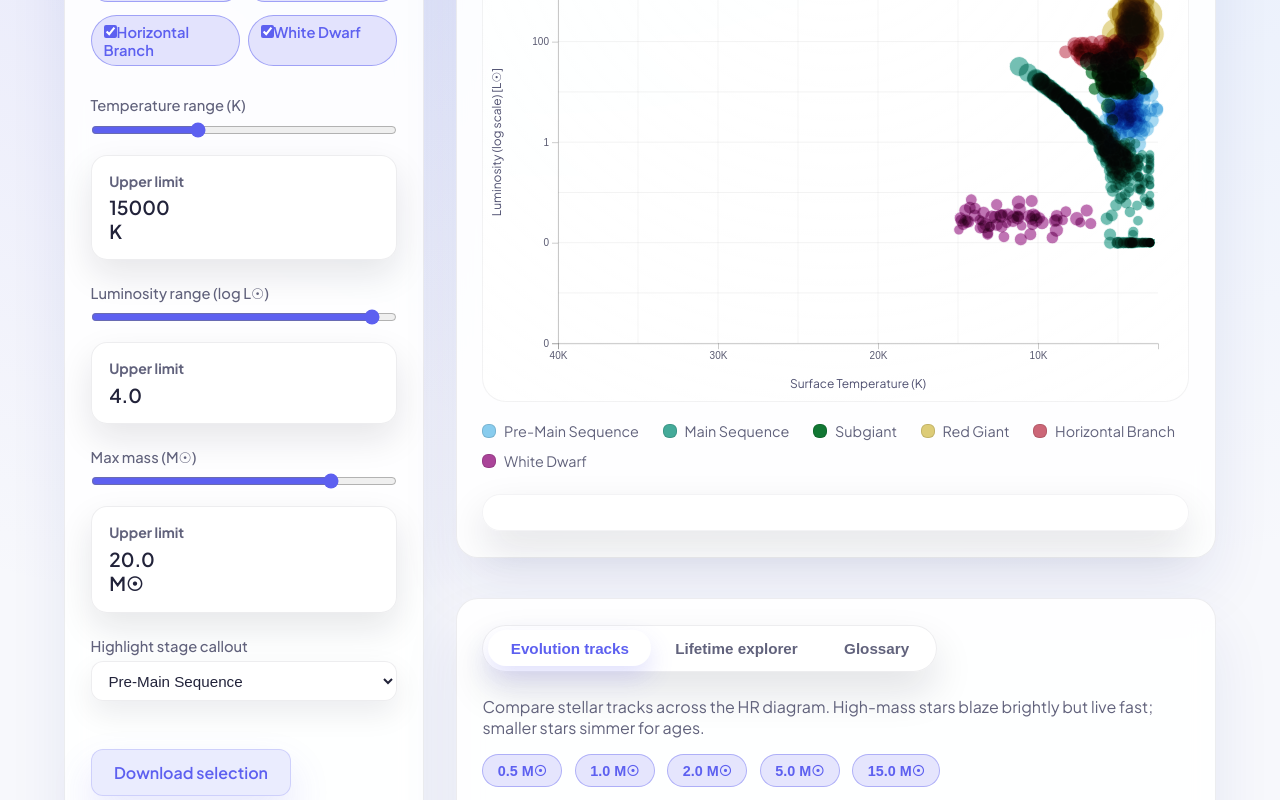
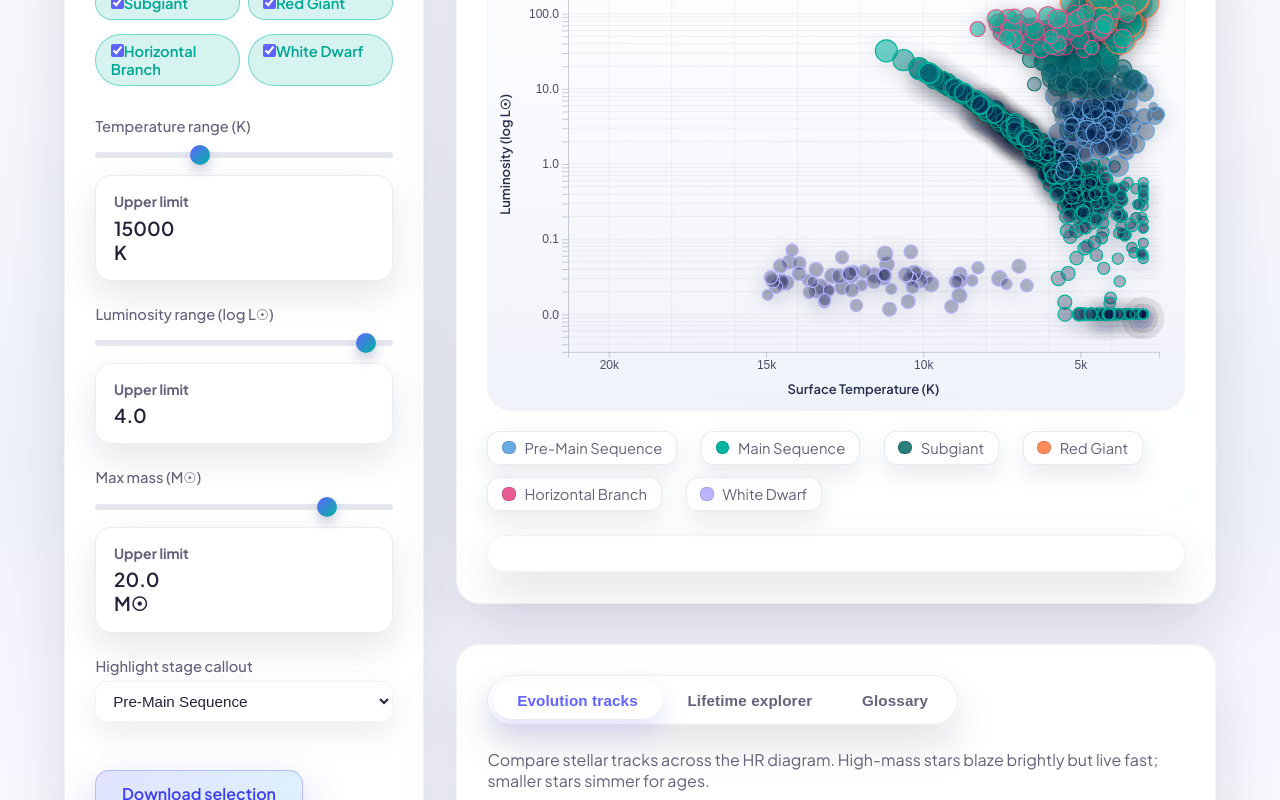
Before and after one commit to tingyuansen/Interactive-HR-Diagram, a plain HTML site: page index.html in a window 1280 px wide. Shown: the part 820-1620 px from the top of the page. Drawn offline with nearby package versions, Linux system fonts and the light colour scheme.

Commit message:
Make plot looks more pretty

```diff
--- a/app.js
+++ b/app.js
@@ -2,32 +2,32 @@ const stages = [
   {
     key: "Pre-Main Sequence",
     description: "Protostars contracting before stable hydrogen fusion.",
-    color: "#88CCEE",
+    color: "#6AAAE2",
   },
   {
     key: "Main Sequence",
     description: "Stars stably fusing hydrogen in their cores.",
-    color: "#44AA99",
+    color: "#02B5A0",
   },
   {
     key: "Subgiant",
     description: "Hydrogen is exhausted; outer layers expand slightly.",
-    color: "#117733",
+    color: "#2A7E7B",
   },
   {
     key: "Red Giant",
     description: "Outer layers balloon as shell burning dominates.",
-    color: "#DDCC77",
+    color: "#FF8A5C",
   },
   {
     key: "Horizontal Branch",
     description: "Helium fusion stabilizes the core again.",
-    color: "#CC6677",
+    color: "#E85C93",
   },
   {
     key: "White Dwarf",
     description: "Degenerate remnant cooling over billions of years.",
-    color: "#AA4499",
+    color: "#BBB5FF",
   },
 ];
 
@@ -145,6 +145,24 @@ document.addEventListener('DOMContentLoaded', () => {
     return;
   }
 
+  function dataBounds() {
+    const temp = d3.extent(catalog, (d) => d.temperature);
+    const lum = d3.extent(catalog, (d) => d.luminosity);
+    return {
+      tempMin: Math.floor(temp[0] / 100) * 100,
+      tempMax: Math.ceil(temp[1] / 100) * 100,
+      lumMin: lum[0],
+      lumMax: lum[1],
+    };
+  }
+
+  const bounds = dataBounds();
+
+  const bubbleColorScale = d3.scaleLinear()
+    .domain([bounds.lumMin, Math.pow(10, 1.5), bounds.lumMax])
+    .range(['rgba(10, 25, 74, 0.35)', 'rgba(2, 181, 160, 0.65)', 'rgba(255, 161, 95, 0.8)'])
+    .clamp(true);
+
   function buildHRDiagram(data) {
     const container = d3.select('#hr-plot');
     container.selectAll('*').remove();
@@ -155,9 +173,10 @@ document.addEventListener('DOMContentLoaded', () => {
 
     const svg = container.append('svg')
       .attr('width', width)
-      .attr('height', height);
+      .attr('height', height)
+      .style('background', 'linear-gradient(180deg, rgba(255,255,255,0.85) 0%, rgba(238,241,249,0.9) 100%)');
 
-    const margin = { top: 35, right: 30, bottom: 60, left: 75 };
+    const margin = { top: 40, right: 24, bottom: 60, left: 80 };
     const innerWidth = width - margin.left - margin.right;
     const innerHeight = height - margin.top - margin.bottom;
 
@@ -165,27 +184,32 @@ document.addEventListener('DOMContentLoaded', () => {
       .attr('transform', `translate(${margin.left},${margin.top})`);
 
     const x = d3.scaleLinear()
-      .domain([40000, 2500])
+      .domain([bounds.tempMax + 2000, Math.max(bounds.tempMin - 200, 2500)])
       .range([0, innerWidth]);
 
     const y = d3.scaleLog()
-      .domain([Math.pow(10, -4), Math.pow(10, 4.5)])
+      .domain([Math.pow(10, -2.5), bounds.lumMax * 1.2])
       .range([innerHeight, 0]);
 
     const xAxis = d3.axisBottom(x)
-      .tickFormat(d => `${d / 1000}K`)
-      .ticks(5);
+      .tickFormat(d => `${Math.round(d / 100) / 10}k`)
+      .ticks(width < 720 ? 4 : 7);
 
     const yAxis = d3.axisLeft(y)
-      .ticks(6, d3.format('.0f'));
+      .ticks(6, d3.format('.1f'));
 
     const grid = g.append('g');
     const gridHorizontal = grid.append('g').attr('class', 'grid-horizontal');
     const gridVertical = grid.append('g').attr('class', 'grid-vertical');
 
     const styleAxis = (selection) => {
-      selection.selectAll('text').attr('fill', '#5a5b72');
-      selection.selectAll('path, line').attr('stroke', 'rgba(0,0,0,0.2)');
+      selection.selectAll('text')
+        .attr('fill', '#4A4D6A')
+        .attr('font-size', 12)
+        .attr('font-weight', 500);
+      selection.selectAll('path, line')
+        .attr('stroke', 'rgba(38, 49, 94, 0.25)')
+        .attr('stroke-width', 0.9);
     };
 
     const xAxisGroup = g.append('g')
@@ -199,24 +223,26 @@ document.addEventListener('DOMContentLoaded', () => {
 
     svg.append('text')
       .attr('x', margin.left + innerWidth / 2)
-      .attr('y', height - 15)
+      .attr('y', height - 18)
       .attr('text-anchor', 'middle')
-      .attr('fill', '#4f5070')
-      .attr('font-size', 12)
+      .attr('fill', '#28304F')
+      .attr('font-size', 13)
+      .attr('font-weight', 600)
       .text('Surface Temperature (K)');
 
     svg.append('text')
       .attr('transform', 'rotate(-90)')
-      .attr('y', 18)
+      .attr('y', 22)
       .attr('x', -height / 2)
       .attr('text-anchor', 'middle')
-      .attr('fill', '#4f5070')
-      .attr('font-size', 12)
-      .text('Luminosity (log scale) [L☉]');
+      .attr('fill', '#28304F')
+      .attr('font-size', 13)
+      .attr('font-weight', 600)
+      .text('Luminosity (log L☉)');
 
     const radiusScale = d3.scaleSqrt()
-      .domain(d3.extent(data, d => d.mass))
-      .range([4, 16]);
+      .domain(d3.extent(catalog, d => d.mass))
+      .range([4, 18]);
 
     const points = g.append('g')
       .selectAll('circle')
@@ -225,11 +251,11 @@ document.addEventListener('DOMContentLoaded', () => {
       .attr('cx', d => x(d.temperature))
       .attr('cy', d => y(d.luminosity))
       .attr('r', d => radiusScale(d.mass))
-      .attr('fill', d => stages.find(s => s.key === d.stage)?.color || '#888')
-      .attr('fill-opacity', 0.75)
-      .attr('stroke', 'rgba(255,255,255,0.8)')
-      .attr('stroke-width', 1.1)
-      .style('mix-blend-mode', 'multiply')
+      .attr('fill', (d) => bubbleColorScale(d.luminosity))
+      .attr('fill-opacity', 0.85)
+      .attr('stroke', (d) => stageColor[d.stage] || '#1C2746')
+      .attr('stroke-width', 1.15)
+      .style('filter', 'drop-shadow(0 4px 10px rgba(32, 35, 54, 0.2))')
       .on('mousemove', (event, d) => {
         tooltip.innerHTML = `
           <strong>${d.stage}</strong><br>
@@ -441,9 +467,10 @@ document.addEventListener('DOMContentLoaded', () => {
 
     const svg = container.append('svg')
       .attr('width', width)
-      .attr('height', height);
+      .attr('height', height)
+      .style('background', 'linear-gradient(180deg, rgba(255,255,255,0.92) 0%, rgba(241,244,252,0.95) 100%)');
 
-    const margin = { top: 20, right: 30, bottom: 40, left: 70 };
+    const margin = { top: 26, right: 26, bottom: 50, left: 80 };
     const innerWidth = width - margin.left - margin.right;
     const innerHeight = height - margin.top - margin.bottom;
     const plotRoot = svg.append('g').attr('transform', `translate(${margin.left},${margin.top})`);
@@ -451,12 +478,17 @@ document.addEventListener('DOMContentLoaded', () => {
     const x = d3.scaleLinear().domain([40000, 2500]).range([0, innerWidth]);
     const y = d3.scaleLog().domain([Math.pow(10, -4), Math.pow(10, 4)]).range([innerHeight, 0]);
 
-    const xAxis = d3.axisBottom(x).ticks(5);
-    const yAxis = d3.axisLeft(y).ticks(5, d3.format('.0f'));
+    const xAxis = d3.axisBottom(x).ticks(width < 720 ? 4 : 7);
+    const yAxis = d3.axisLeft(y).ticks(5, d3.format('.1f'));
 
     const styleAxis = (selection) => {
-      selection.selectAll('text').attr('fill', '#5a5b72');
-      selection.selectAll('path, line').attr('stroke', 'rgba(0,0,0,0.2)');
+      selection.selectAll('text')
+        .attr('fill', '#4A4D6A')
+        .attr('font-size', 12)
+        .attr('font-weight', 500);
+      selection.selectAll('path, line')
+        .attr('stroke', 'rgba(34, 40, 76, 0.25)')
+        .attr('stroke-width', 0.9);
     };
 
     const xAxisGroup = plotRoot.append('g').attr('transform', `translate(0,${innerHeight})`).call(xAxis);
@@ -485,25 +517,26 @@ document.addEventListener('DOMContentLoaded', () => {
       const lineGen = d3.line()
         .x((d) => scaleX(d.temperature))
         .y((d) => scaleY(d.luminosity))
-        .curve(d3.curveCatmullRom.alpha(0.6));
+        .curve(d3.curveCatmullRom.alpha(0.5));
 
       tracks.select('path.track-line')
         .attr('fill', 'none')
-        .attr('stroke', stageColor['Main Sequence'] || '#44AA99')
-        .attr('stroke-width', 2.5)
-        .attr('opacity', 0.4)
+        .attr('stroke', '#6AAAE2')
+        .attr('stroke-width', 2.8)
+        .attr('opacity', 0.5)
         .attr('d', (d) => lineGen(d.data));
 
       tracks.select('g.track-points').each(function (d) {
         d3.select(this)
           .selectAll('circle')
-          .data(d.data.filter((_, i) => i % 6 === 0))
+          .data(d.data.filter((_, i) => i % 7 === 0))
           .join('circle')
-          .attr('r', 3.6)
-          .attr('fill', (p) => stageColor[p.stage] || '#777')
+          .attr('r', 3.8)
+          .attr('fill', (p) => stageColor[p.stage] || '#5F63FF')
           .attr('stroke', 'white')
-          .attr('stroke-width', 1.5)
+          .attr('stroke-width', 1.6)
           .style('mix-blend-mode', 'multiply')
+          .style('filter', 'drop-shadow(0 4px 9px rgba(12, 20, 58, 0.18))')
           .attr('cx', (p) => scaleX(p.temperature))
           .attr('cy', (p) => scaleY(p.luminosity))
           .on('mousemove', (event, p) => {
--- a/index.html
+++ b/index.html
@@ -8,7 +8,7 @@
   <link rel="preconnect" href="https://fonts.googleapis.com">
   <link rel="preconnect" href="https://fonts.gstatic.com" crossorigin>
   <link href="https://fonts.googleapis.com/css2?family=Plus+Jakarta+Sans:wght@300;400;500;600;700&family=DM+Serif+Display&display=swap" rel="stylesheet">
-  <link rel="stylesheet" href="styles.css?v=3">
+  <link rel="stylesheet" href="styles.css?v=4">
 </head>
 
 <body>
@@ -147,7 +147,7 @@
   <div class="tooltip" id="tooltip"></div>
 
   <script src="https://cdnjs.cloudflare.com/ajax/libs/d3/7.9.0/d3.min.js" defer></script>
-  <script src="app.js?v=3" defer></script>
+  <script src="app.js?v=4" defer></script>
 </body>
 
 </html>
--- a/styles.css
+++ b/styles.css
@@ -1,14 +1,16 @@
 :root {
   color-scheme: light;
-  --bg: #f7f8fc;
+  --bg: linear-gradient(180deg, #f7f8fc 0%, #eef1f9 60%, #f8f7ff 100%);
   --text: #22233a;
   --muted: #61627c;
-  --panel: rgba(255, 255, 255, 0.88);
-  --border: rgba(34, 35, 58, 0.08);
-  --accent: #5d60f0;
-  --halo: rgba(93, 96, 240, 0.12);
-  --gradient: linear-gradient(135deg, rgba(93, 96, 240, 0.1), rgba(91, 153, 255, 0.12));
-  --highlight: #f9f5ff;
+  --panel: rgba(255, 255, 255, 0.94);
+  --border: rgba(34, 35, 58, 0.05);
+  --accent: #5f63ff;
+  --accent-soft: rgba(95, 99, 255, 0.14);
+  --halo: rgba(95, 99, 255, 0.08);
+  --gradient: linear-gradient(135deg, rgba(95, 99, 255, 0.12), rgba(87, 192, 255, 0.16));
+  --highlight: rgba(243, 245, 255, 0.9);
+  --shadow: 0 30px 60px rgba(24, 28, 62, 0.12);
 }
 
 * {
@@ -24,8 +26,7 @@ body {
   min-height: 100vh;
   display: flex;
   flex-direction: column;
-  background-image: radial-gradient(circle at 20% 20%, rgba(93, 96, 240, 0.12), transparent 40%),
-    radial-gradient(circle at 80% 10%, rgba(91, 153, 255, 0.15), transparent 45%);
+  background-attachment: fixed;
 }
 
 header {
@@ -45,11 +46,11 @@ header::before {
 
 h1 {
   font-family: 'DM Serif Display', serif;
-  font-size: clamp(2.5rem, 6vw, 3.8rem);
+  font-size: clamp(2.7rem, 6.6vw, 3.9rem);
   line-height: 1.05;
   max-width: 18ch;
-  color: #1c1d34;
-  text-shadow: 0 25px 60px rgba(20, 20, 40, 0.12);
+  color: #1a1b2f;
+  text-shadow: 0 24px 60px rgba(30, 31, 49, 0.14);
 }
 
 header p {
@@ -76,10 +77,10 @@ header p {
 .panel {
   background: var(--panel);
   border: 1px solid var(--border);
-  box-shadow: 0 30px 60px rgba(31, 38, 135, 0.08);
-  border-radius: 22px;
-  padding: clamp(1.2rem, 2vw, 1.6rem);
-  backdrop-filter: blur(12px);
+  box-shadow: var(--shadow);
+  border-radius: 24px;
+  padding: clamp(1.4rem, 2.6vw, 1.9rem);
+  backdrop-filter: blur(14px);
 }
 
 .panel h2 {
@@ -123,24 +124,24 @@ select {
 }
 
 .chip {
-  background: var(--gradient);
-  border: 1px solid rgba(93, 96, 240, 0.15);
+  background: linear-gradient(135deg, rgba(95, 99, 255, 0.16), rgba(84, 186, 255, 0.18));
+  border: 1px solid rgba(95, 99, 255, 0.26);
   border-radius: 999px;
-  padding: 0.4rem 0.75rem;
+  padding: 0.45rem 0.9rem;
   font-size: 0.85rem;
   display: flex;
   align-items: center;
   gap: 0.5rem;
   cursor: pointer;
-  color: var(--muted);
+  color: #5d6080;
   transition: all 0.2s ease;
   user-select: none;
 }
 
 .chip.active {
-  background: rgba(93, 96, 240, 0.16);
-  border: 1px solid rgba(93, 96, 240, 0.5);
-  color: var(--accent);
+  background: rgba(2, 181, 160, 0.16);
+  border: 1px solid rgba(2, 181, 160, 0.45);
+  color: #00a694;
   font-weight: 600;
 }
 
@@ -175,9 +176,14 @@ select {
 .legend-item {
   display: inline-flex;
   align-items: center;
-  gap: 0.5rem;
-  font-size: 0.9rem;
+  gap: 0.55rem;
+  font-size: 0.92rem;
   color: var(--muted);
+  background: rgba(255, 255, 255, 0.7);
+  padding: 0.45rem 0.85rem;
+  border-radius: 12px;
+  border: 1px solid rgba(61, 72, 129, 0.12);
+  box-shadow: 0 10px 25px rgba(18, 21, 40, 0.09);
 }
 
 .legend-swatch {
@@ -226,11 +232,12 @@ select {
   background: transparent;
   font-size: 0.95rem;
   font-weight: 600;
-  color: var(--muted);
-  padding: 0.6rem 1.4rem;
+  color: #61637c;
+  padding: 0.65rem 1.5rem;
   border-radius: 999px;
   cursor: pointer;
   transition: all 0.2s;
+  letter-spacing: 0.01em;
 }
 
 .tab-button.active {
@@ -341,20 +348,38 @@ tbody tr:nth-child(odd) {
   margin-bottom: 1rem;
 }
 
+input[type="range"] {
+  -webkit-appearance: none;
+  height: 6px;
+  border-radius: 6px;
+  background: rgba(44, 61, 122, 0.12);
+  outline: none;
+}
+
+input[type="range"]::-webkit-slider-thumb {
+  -webkit-appearance: none;
+  appearance: none;
+  width: 20px;
+  height: 20px;
+  border-radius: 50%;
+  background: linear-gradient(135deg, #5f63ff, #02b5a0);
+  box-shadow: 0 6px 12px rgba(47, 54, 120, 0.25);
+}
+
 .download {
   margin-top: 1.5rem;
   display: inline-flex;
   align-items: center;
   gap: 0.6rem;
-  padding: 0.75rem 1.4rem;
-  border-radius: 12px;
-  border: 1px solid rgba(93, 96, 240, 0.2);
-  background: rgba(93, 96, 240, 0.12);
-  color: var(--accent);
+  padding: 0.75rem 1.6rem;
+  border-radius: 14px;
+  border: 1px solid rgba(95, 99, 255, 0.32);
+  background: linear-gradient(135deg, rgba(95, 99, 255, 0.18), rgba(84, 186, 255, 0.2));
+  color: #3a3ef0;
   font-weight: 600;
   text-decoration: none;
   transition: transform 0.2s ease, box-shadow 0.2s ease;
-  box-shadow: 0 20px 40px rgba(93, 96, 240, 0.15);
+  box-shadow: 0 20px 45px rgba(57, 65, 180, 0.25);
 }
 
 .download:hover {
@@ -404,19 +429,20 @@ footer a {
   display: inline-flex;
   align-items: center;
   gap: 0.4rem;
-  padding: 0.35rem 0.7rem;
-  background: rgba(93, 96, 240, 0.12);
+  padding: 0.4rem 0.75rem;
+  background: var(--accent-soft);
   color: var(--accent);
   border-radius: 999px;
-  border: 1px solid rgba(93, 96, 240, 0.3);
-  font-size: 0.8rem;
+  border: 1px solid rgba(95, 99, 255, 0.28);
+  font-size: 0.82rem;
   letter-spacing: 0.03em;
+  font-weight: 600;
 }
 
 .hero-badges {
   display: flex;
-  gap: 0.6rem;
-  margin-top: 1.4rem;
+  gap: 0.65rem;
+  margin-top: 1.6rem;
   flex-wrap: wrap;
 }
 
```
